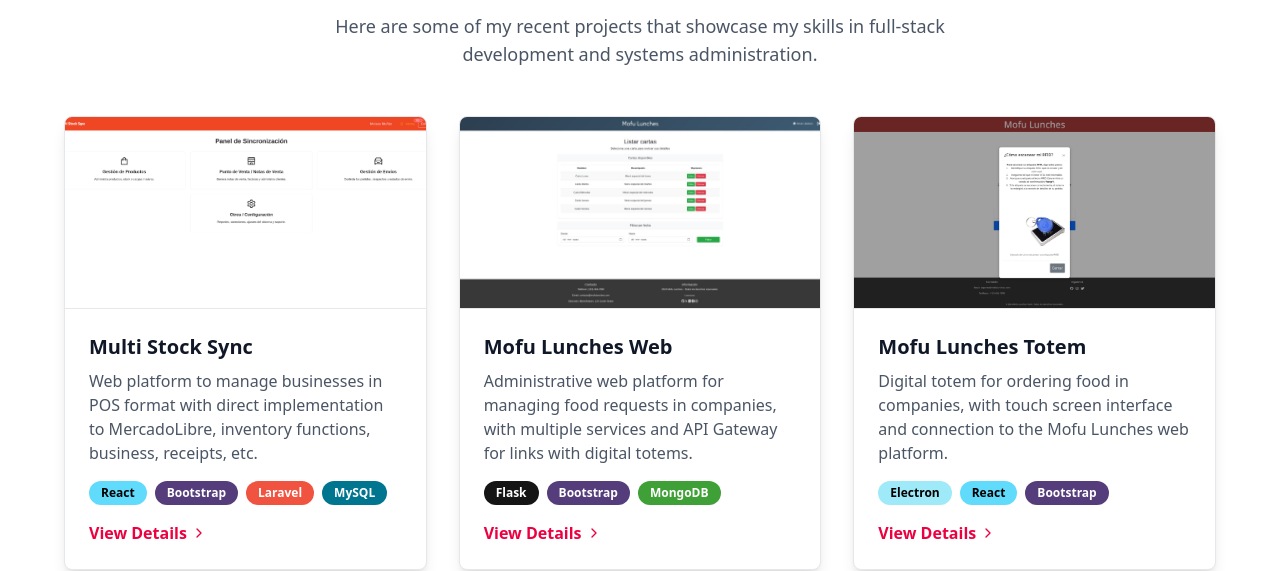
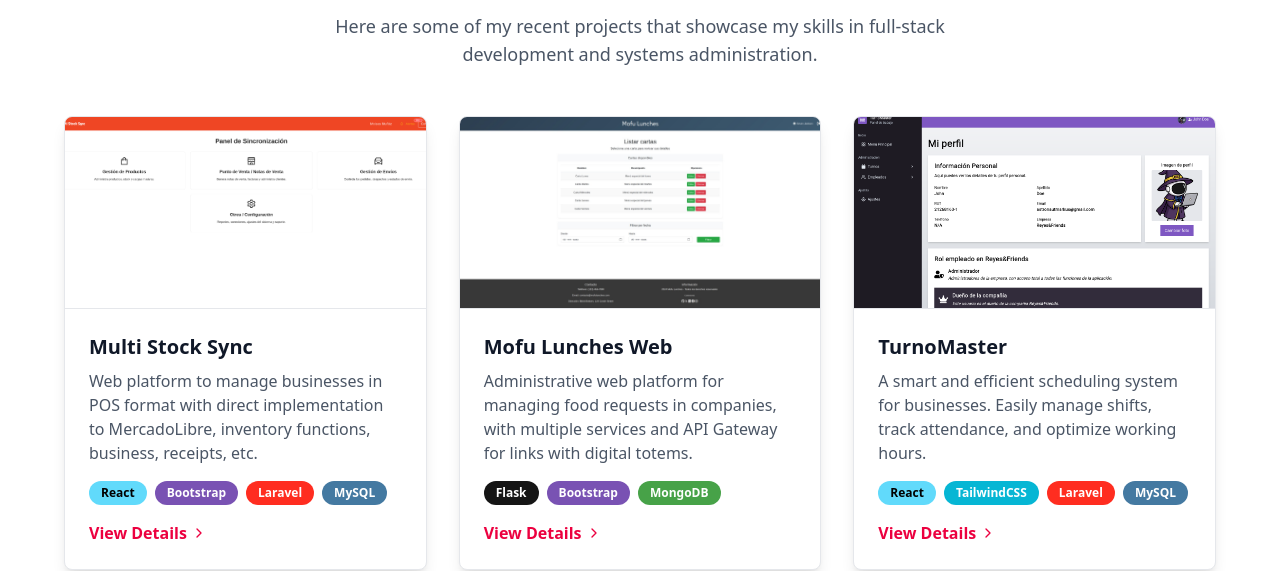
Before and after one commit to AstronautMarkus/astronautmarkus-portfolio, a React (Vite) app in the folder astronautmarkus/: page / in a window 1280 px wide. Shown: the part 1699-2270 px from the top of the page. Built offline with nearby package versions, Linux system fonts and the light colour scheme; no server answers.

Commit message:
feat: replace Mofu Lunches Totem with TurnoMaster project and update associated details

```diff
--- a/astronautmarkus/src/pages/home/components/FeaturedProjects.tsx
+++ b/astronautmarkus/src/pages/home/components/FeaturedProjects.tsx
@@ -6,7 +6,7 @@
 
 import MultiStockSync from "../../../assets/img/projects/multi-stock-sync.png";
 import MofuLunchesWeb from "../../../assets/img/projects/mofu-lunches-web.jpg";
-import MofuLunchesTotem from "../../../assets/img/projects/mofu-lunches-totem.jpg";
+import TurnoMaster from "../../../assets/img/projects/turnomaster.png";
 
 type Tag = {
   name: string;
@@ -28,10 +28,10 @@
     description: "Web platform to manage businesses in POS format with direct implementation to MercadoLibre, inventory functions, business, receipts, etc.",
     image: MultiStockSync,
     tags: [
-      { name: "React", color: "#61DBFB", textColor: "black" },
-      { name: "Bootstrap", color: "#553c7b", textColor: "white" },
-      { name: "Laravel", color: "#F05340", textColor: "white" },
-      { name: "MySQL", color: "#00758f", textColor: "white" },
+      { name: "React", color: "#61DAFB", textColor: "black" },
+      { name: "Bootstrap", color: "#7952B3", textColor: "white" },
+      { name: "Laravel", color: "#FF2D20", textColor: "white" },
+      { name: "MySQL", color: "#4479A1", textColor: "white" },
     ],
     slug: "multi-stock-sync",
   },
@@ -41,21 +41,22 @@
     image: MofuLunchesWeb,
     tags: [
       { name: "Flask", color: "#151515ff", textColor: "white" },
-      { name: "Bootstrap", color: "#553c7b", textColor: "white" },
-      { name: "MongoDB", color: "#3FA037", textColor: "white" }
+      { name: "Bootstrap", color: "#7952B3", textColor: "white" },
+      { name: "MongoDB", color: "#47A248", textColor: "white" }
     ],
     slug: "mofu-lunches-web",
   },
   {
-    title: "Mofu Lunches Totem",
-    description: "Digital totem for ordering food in companies, with touch screen interface and connection to the Mofu Lunches web platform.",
-    image: MofuLunchesTotem,
+    title: "TurnoMaster",
+    description: "A smart and efficient scheduling system for businesses. Easily manage shifts, track attendance, and optimize working hours.",
+    image: TurnoMaster,
     tags: [
-      { name: "Electron", color: "#9FEAF9", textColor: "black" },
-      { name: "React", color: "#61DBFB", textColor: "black" },
-      { name: "Bootstrap", color: "#553c7b", textColor: "white" }
+      { name: "React", color: "#61DAFB", textColor: "black" },
+      { name: "TailwindCSS", color: "#06B6D4", textColor: "white" },
+      { name: "Laravel", color: "#FF2D20", textColor: "white" },
+      { name: "MySQL", color: "#4479A1", textColor: "white" },
     ],
-    slug: "mofu-lunches-totem",
+    slug: "turnomaster",
   },
 ];
 
```
Also changed, not shown: astronautmarkus/src/assets/img/projects/mofu-lunches-totem.jpg (deleted), astronautmarkus/src/assets/img/projects/turnomaster.png (added).
